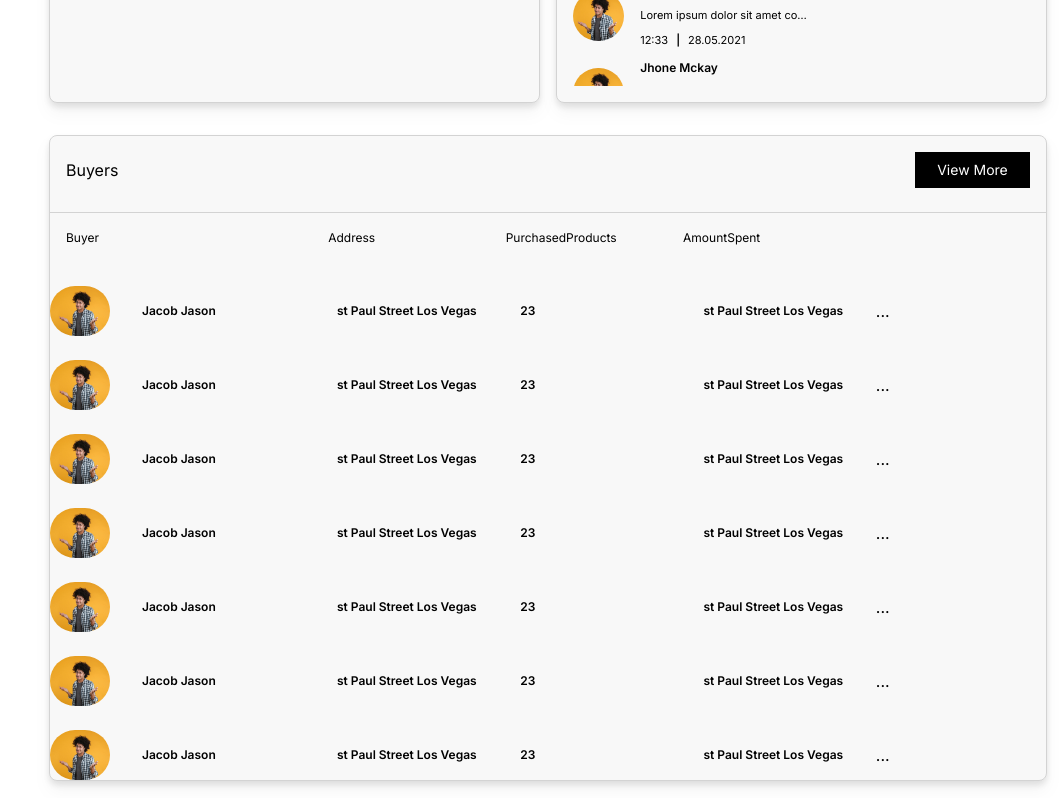
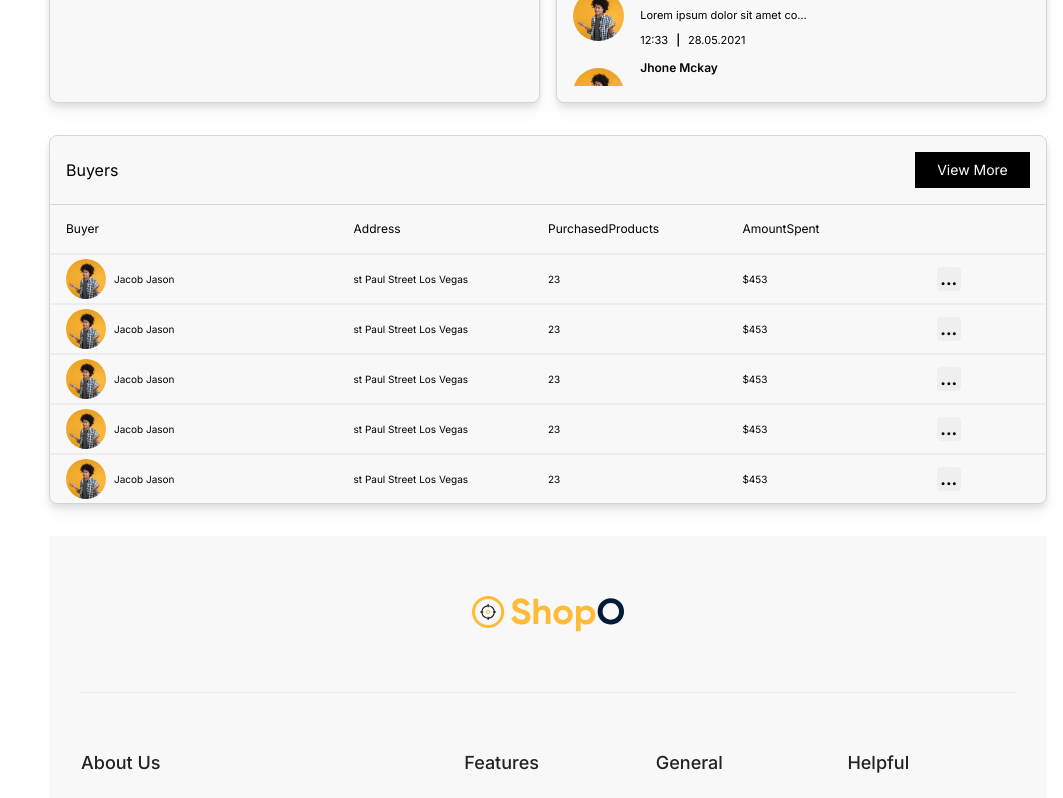
Before and after one commit to UzairMalik17/e-commerceSingle, a Next.js app: page /admin/dashboard in a window 1280 px wide. Shown: the part 960-1758 px from the top of the page, without its empty margins (217-1280 px from the left). Built offline with nearby package versions, Linux system fonts and the light colour scheme.

Commit message:
Buyers Row Modified

```diff
--- a/components/Client/Dashboard/BuyersCard/BuyersCard.tsx
+++ b/components/Client/Dashboard/BuyersCard/BuyersCard.tsx
@@ -42,33 +42,17 @@ const buyers = [
     AmountSpent: "$453",
     style: "",
   },
-  {
-    Buyer: "Jacob Jason",
-    img: "/Assets/Dashboard/User.jpg",
-    PurchasedProducts: "st Paul Street Los Vegas",
-    Address: "23",
-    AmountSpent: "$453",
-    style: "",
-  },
-  {
-    Buyer: "Jacob Jason",
-    img: "/Assets/Dashboard/User.jpg",
-    PurchasedProducts: "st Paul Street Los Vegas",
-    Address: "23",
-    AmountSpent: "$453",
-    style: "",
-  },
 ];
 const BuyersCard = () => {
   return (
-    <section className="w-full h-full flex flex-col items-start justify-start gap-6 bg-background border-[1px] drop-shadow-lg rounded-lg border-lightGray overflow-hidden">
-      <div className="w-full flex flex-row items-center justify-between px-4 pt-4">
+    <section className="w-full h-full flex flex-col items-start justify-start bg-background border-[1px] drop-shadow-lg rounded-lg border-lightGray overflow-hidden">
+      <div className="w-full flex flex-row items-center justify-between p-4">
         <p>Buyers</p>
         <div className="w-[115px] bg-black-main text-center text-white-main text-sm p-2">
           View More
         </div>
       </div>
-      <div className="w-full h-[50px] grid grid-cols-[1.5fr,1fr,1fr,1fr,1fr] items-center justify-start border-t-[1px]  border-lightGray gap-2 p-4">
+      <div className="w-full grid grid-cols-[1.5fr,1fr,1fr,1fr,0.5fr] items-center justify-start border-t-[1px]  border-lightGray gap-2 p-4">
         {menu.map((item, index) => {
           return (
             <p className="text-xs" key={index}>
@@ -80,12 +64,13 @@ const BuyersCard = () => {
       {buyers.map((item, index) => {
         return (
           <BuyersRow
+            key={index}
             Buyer={item.Buyer}
             img={item.img}
             Address={item.Address}
             PurchasedProducts={item.PurchasedProducts}
-            AmountSpent={item.PurchasedProducts}
-            style={`font-semibold text-xs p-4`}
+            AmountSpent={item.AmountSpent}
+            style={`text-[10px]`}
           />
         );
       })}
--- a/components/Client/Dashboard/BuyersCard/BuyersRow.tsx
+++ b/components/Client/Dashboard/BuyersCard/BuyersRow.tsx
@@ -1,4 +1,5 @@
 import React from "react";
+import Image from "next/image";
 interface Props {
   Buyer: string;
   img?: string;
@@ -16,13 +17,14 @@ const BuyersRow: React.FC<Props> = ({
   style,
 }) => {
   return (
-    <div className="w-full grid grid-cols-[1.5fr,1fr,1fr,1fr,1fr] items-center justify-start gap-2">
-      <div className="w-full flex flex-row items-center justify-start gap-4">
+    <div className="w-full grid grid-cols-[1.5fr,1fr,1fr,1fr,0.5fr] items-center justify-start gap-2 border-t-2  border-lightGray border-opacity-30 px-4 py-1">
+      <div className="w-full flex flex-row items-center justify-start gap-2">
         <div
           style={{
             backgroundImage: `url(${img})`,
           }}
-          className={`w-[60px] h-[50px] bg-center bg-cover bg-no-repeat rounded-full`}></div>
+          className={`w-[40px] h-[40px] bg-center bg-cover bg-no-repeat rounded-full ${style}`}></div>
+
         <p className={`${style}`}>{Buyer}</p>
       </div>
 
@@ -30,11 +32,13 @@ const BuyersRow: React.FC<Props> = ({
       <p className={`${style}`}>{Address}</p>
       <p className={`${style}`}>{AmountSpent}</p>
       <button
-        className="w-6 h-6 flex items-center justify-center bg-background"
+        className="w-full flex items-center justify-start"
         onClick={() => {
           return alert("Clicked");
         }}>
-        ...
+        <p className="w-6 flex items-center justify-center font-extrabold text-center rounded bg-gray ">
+          ...
+        </p>
       </button>
     </div>
   );
--- a/components/Client/Dashboard/DashboardComponent.tsx
+++ b/components/Client/Dashboard/DashboardComponent.tsx
@@ -38,7 +38,7 @@ const DashboardComponent = () => {
         })}
       </div>
       <Statistics />
-      <div className="w-full h-[400px] grid lg:grid-cols-2 gap-4">
+      <div className="w-full h-full grid lg:grid-cols-2 gap-4">
         <RecentSales />
         <RecentMessages />
       </div>
```
